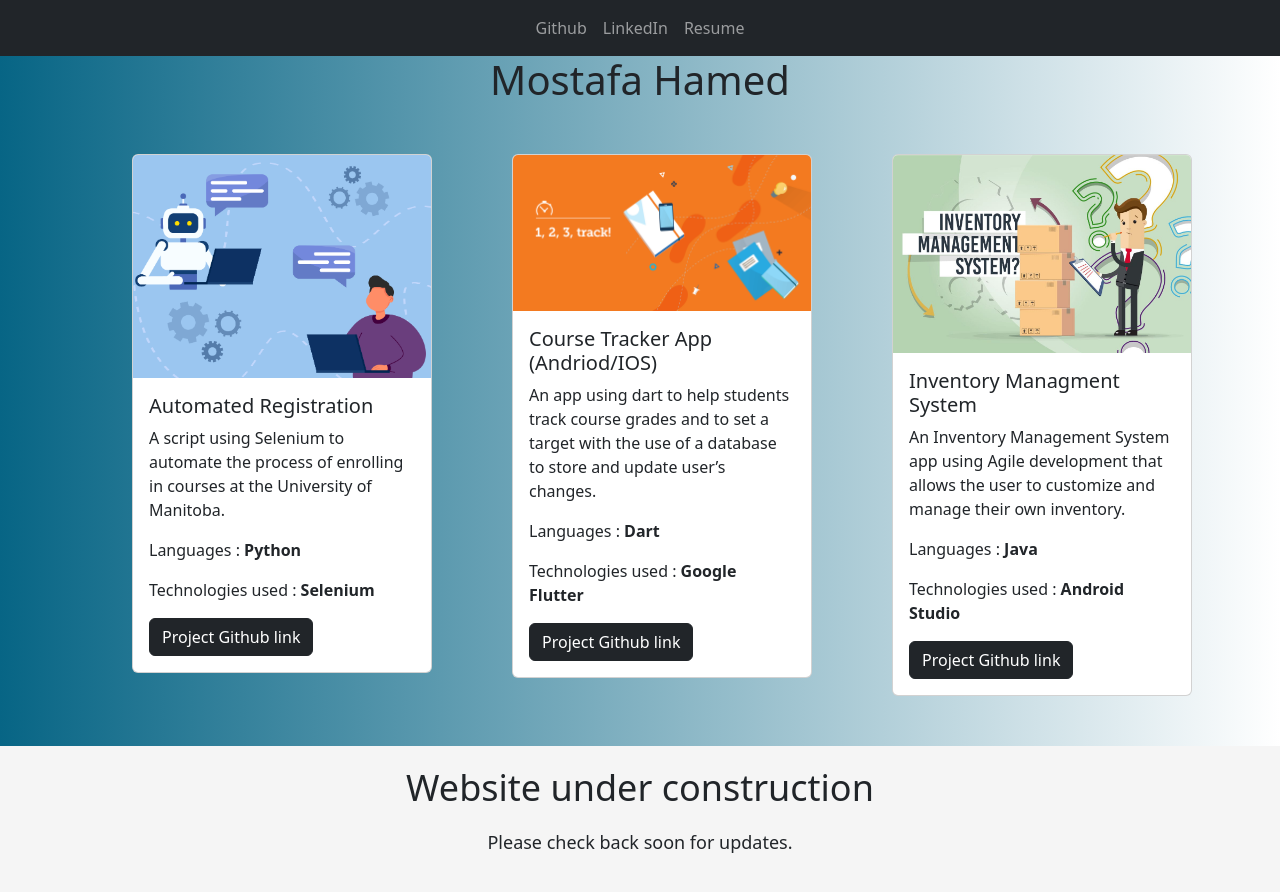
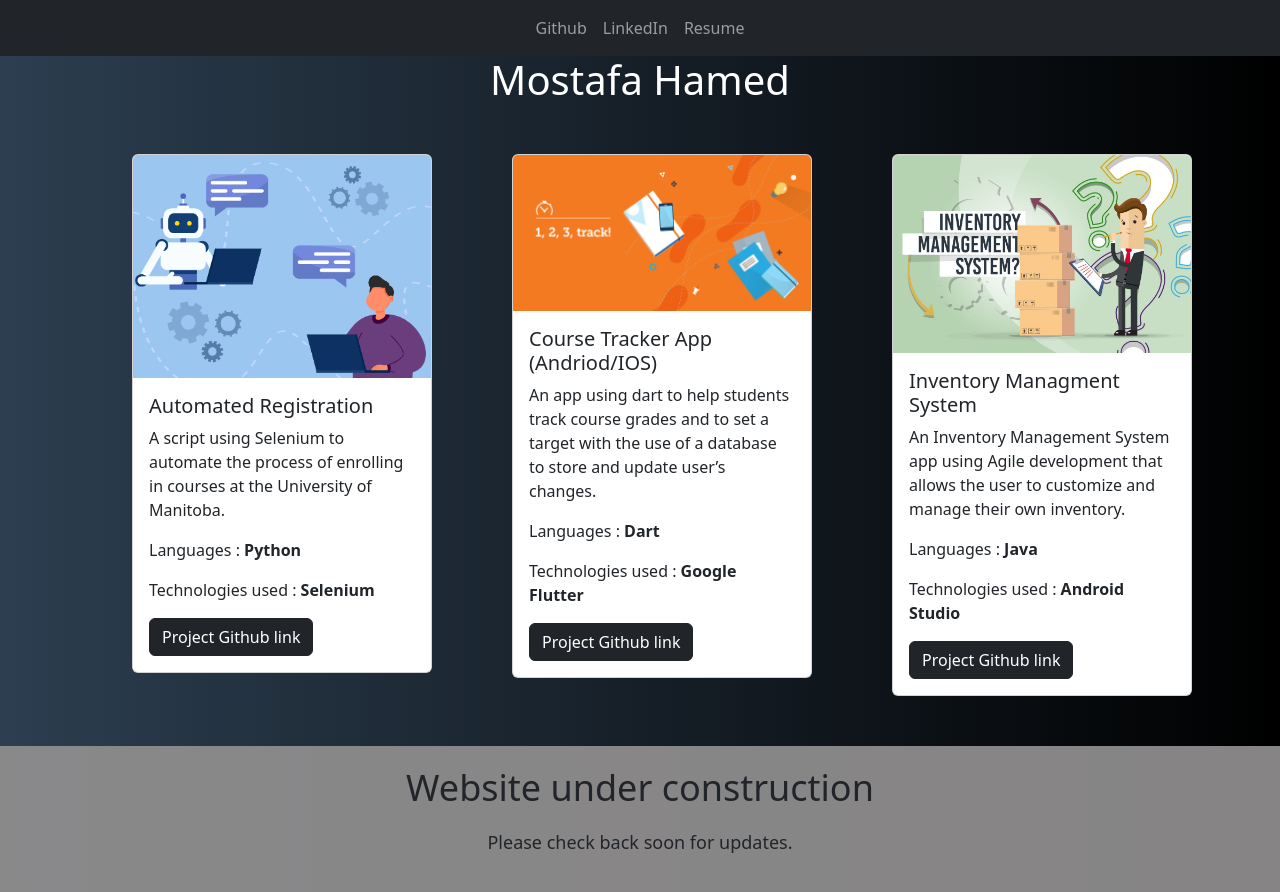
Before and after one commit to MostafaHamedd/MyWebsite, a React (Create React App) app: page / in a window 1280 px wide. Built offline with nearby package versions, Linux system fonts and the light colour scheme.

Commit message:
Changed color shceme

```diff
--- a/src/App.css
+++ b/src/App.css
@@ -86,6 +86,7 @@ body {
   display: flex;
   justify-content: center;
   align-items: center;
+  color: white;
 }
 
 .containerTest {
@@ -145,7 +146,7 @@ html {
   overflow-y: scroll;
 }
 .mainPage {
-  background-image: linear-gradient(to right, #076585, #fff);
+  background-image: linear-gradient(to right, #2c3e50, #000000);
   background-size: cover;
   overflow: auto;
 }
@@ -192,7 +193,7 @@ html {
   }
 }
 footer {
-  background-color: #f5f5f5;
+  background-color: #918f8fec;
   padding: 20px;
   text-align: center;
   margin-top: 50px;
--- a/src/pdf.js
+++ /dev/null
@@ -1,3 +0,0 @@
-import React from "react";
-
-import { page, text, image, document, StyleSheet } from "@react-pdf/renderer";
```
